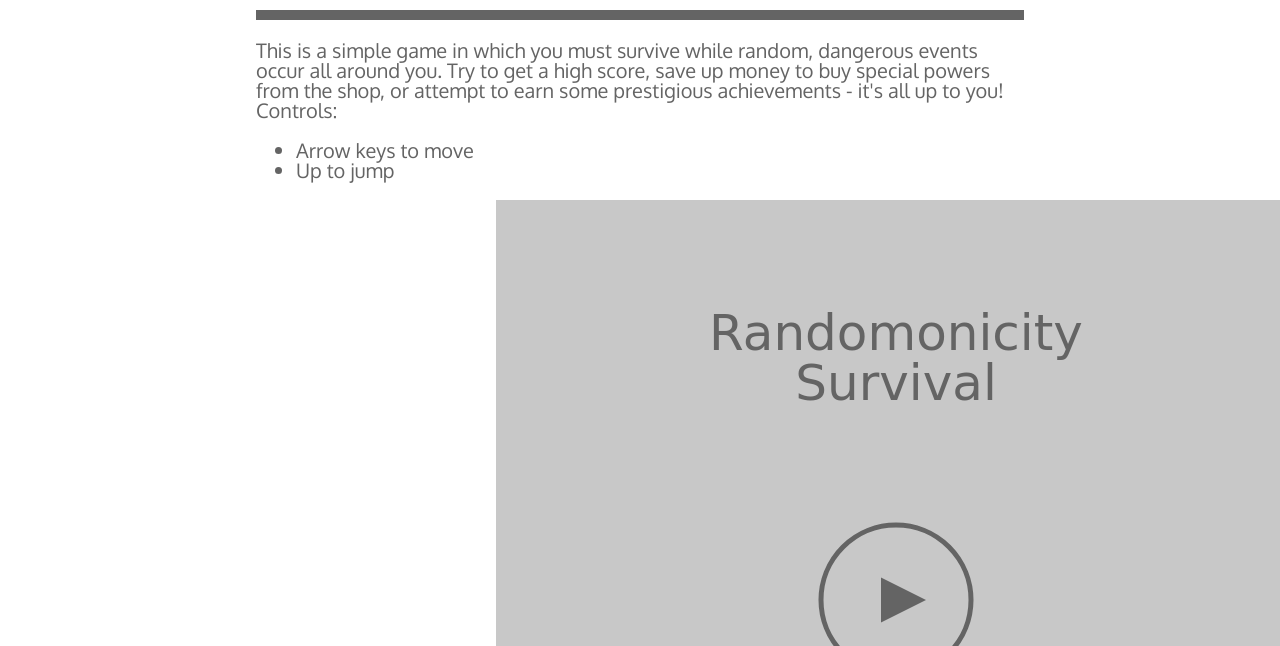
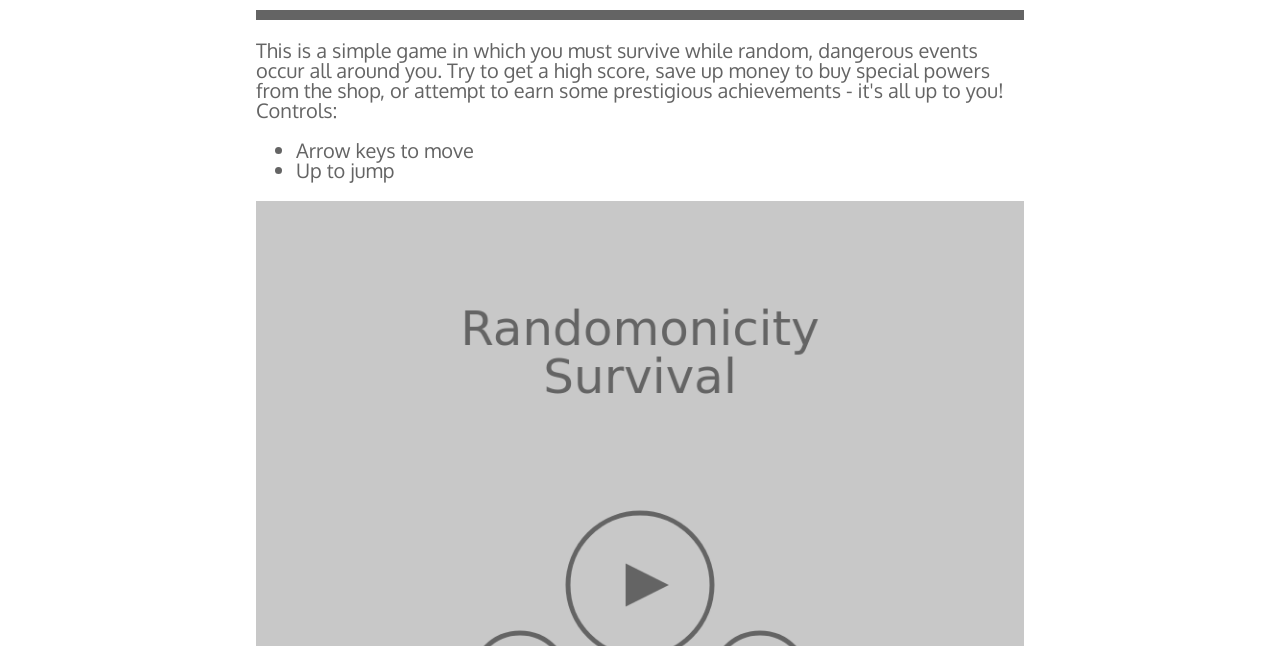
Before and after one commit to rclaytondev/random-survival-game, a plain HTML site: page index.html in a window 1280 px wide. Shown: the part 154-800 px from the top of the page. Drawn offline with Linux system fonts and the light colour scheme.

Commit message:
fixed bugs from release
for real this time

```diff
--- a/randomSurvival.js
+++ b/randomSurvival.js
@@ -14,7 +14,20 @@ var utilities = {
 		Utilities related to drawing on the canvas.
 		*/
 		resize: function() {
-			if(window.innerWidth < window.innerHeight) {
+			var container = {
+				width: null,
+				height: null
+			};
+			if(document.getElementById("game") !== null) {
+				var gameDiv = document.getElementById("game");
+				container.width = document.getElementById("game").offsetWidth;
+				container.height = document.getElementById("game").offsetHeight;
+			}
+			else {
+				container.width = window.innerWidth;
+				container.height = window.innerHeight;
+			}
+			if(container.width < container.height) {
 				canvas.style.width = "100%";
 				canvas.style.height = "";
 			}
@@ -24,11 +37,11 @@ var utilities = {
 			}
 			if(canvas.style.width === "100%") {
 				//canvas size is window.innerWidth * window.innerWidth pixels squared
-				canvas.style.top = (window.innerHeight / 2) - (window.innerWidth / 2) + "px";
+				canvas.style.top = (container.height / 2) - (container.width / 2) + "px";
 				canvas.style.left = "0px";
 			}
 			else {
-				canvas.style.left = (window.innerWidth / 2) - (window.innerHeight / 2) + "px";
+				canvas.style.left = (container.width / 2) - (container.height / 2) + "px";
 				canvas.style.top = "0px";
 			}
 		},
```
Also changed, not shown: randomSurvival.html (+1 -1 lines).
